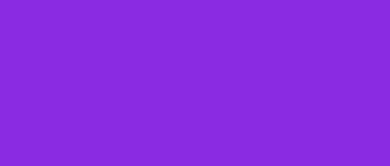
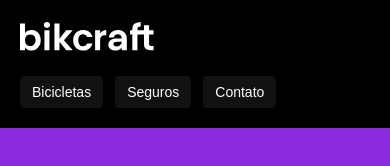
Before and after one commit to lucasrib7/bikcraft, a plain HTML site: page index.html in a window 390 px wide. Drawn offline with Linux system fonts and the light colour scheme.

Commit message:
header-e-menu

```diff
--- a/css/style.css
+++ b/css/style.css
@@ -1,3 +1,91 @@
 body {
   background: blueviolet;
+  margin: 0px;
+  font-family: Arial, Helvetica, sans-serif;
 }
+
+ul {
+  margin: 0px;
+  padding: 0px;
+  list-style: none;
+}
+
+a {
+  text-decoration: none;
+}
+
+.header-bg {
+  background: #000000;
+}
+
+.header {
+  display: flex;
+  flex-wrap: wrap;
+  gap: 20px;
+  justify-content: space-between;
+  align-items: center;
+  box-sizing: border-box;
+  padding: 20px;
+  max-width: 1200px;
+  margin-left: auto;
+  margin-right: auto;
+}
+
+.header-menu {
+  display: flex;
+  flex-wrap: wrap;
+  gap: 40px;
+}
+
+.header-menu a {
+  color: #ffffff;
+  display: inline-block;
+  padding: 16px 0;
+  font-size: 18px;
+  position: relative;
+}
+
+.header-menu a:after {
+  content: "";
+  display: block;
+  height: 2px;
+  width: 0px;
+  margin-top: 4px;
+  background: #ffffff;
+  transition: 0.3s;
+  position: absolute;
+}
+
+.header-menu a:hover:after {
+  width: 100%;
+}
+
+@media (max-width: 800px) {
+  .header-menu {
+    gap: 20px;
+  }
+  .header-menu a {
+    background: #111111;
+    padding: 12px 16px;
+    border-radius: 4px;
+  }
+
+  .header-menu a:hover {
+    background-color: #2e2e2e;
+  }
+
+  .header a:after {
+    display: none;
+  }
+}
+
+@media (max-width: 600px) {
+  .header-menu {
+    gap: 12px;
+  }
+
+  .header-menu a {
+    padding: 8px 12px;
+    font-size: 14px;
+  }
+}
--- a/index.html
+++ b/index.html
@@ -11,7 +11,20 @@
 </head>
 
 <body>
+  <header class="header-bg">
+    <div class="header">
+      <a href="./"><img src="./img/bikcraft.svg" alt="Bikcraft">
+      </a>
 
+      <nav aria-label="primaria">
+        <ul class="header-menu">
+          <li><a href="./bicicletas.html">Bicicletas</a></li>
+          <li><a href="./seguros.html">Seguros</a></li>
+          <li><a href="./contato.html">Contato</a></li>
+        </ul>
+      </nav>
+    </div>
+  </header>
 </body>
 
 </html>
```
